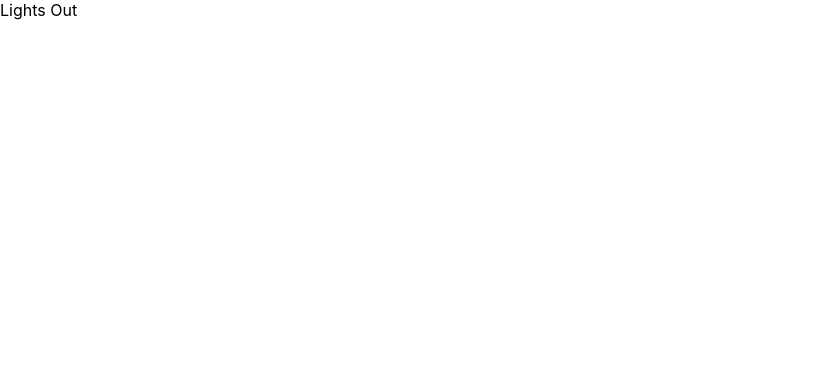
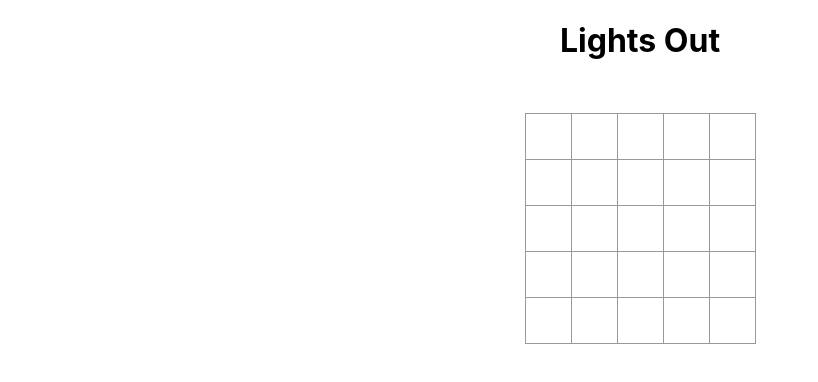
Before and after one commit to will-ferens/lights-out, a React (Create React App) app: page / in a window 1280 px wide. Shown: the top 382 px of the page, without its empty margins (0-818 px from the left). Built offline with nearby package versions, Linux system fonts and the light colour scheme.

Commit message:
wired rows and cells with props, on cellclick returns indecies

```diff
--- a/src/components/App/App.js
+++ b/src/components/App/App.js
@@ -1,11 +1,21 @@
 import React from "react";
+import styled from "styled-components";
+
 import Header from "../Header/Header";
+import Board from "../Board/Board";
 
+const AppContainer = styled.div`
+  display: flex;
+  flex-direction: column;
+  align-items: center;
+
+`
 const App = () => {
   return (
-    <div>
+    <AppContainer>
       <Header />
-    </div>
+      <Board />
+    </AppContainer>
   );
 };
 
--- a/src/components/Board/Board.js
+++ b/src/components/Board/Board.js
@@ -1,10 +1,32 @@
-import React from "react";
+import React, { useState } from "react";
 import styled from "styled-components";
 
-const BoardContainer = styled.section``;
+import Row from "./Row/Row";
+
+const BoardContainer = styled.section`
+`;
 
 const Board = () => {
-  return <BoardContainer></BoardContainer>;
+  const [gameState, setGameState] = useState(Array(5).fill().map(_ => Array(5).fill(0)))
+  function onCellClick(x, y) {
+    console.log(`x: ${x}, y: ${y}`)
+  }
+  return (
+    <BoardContainer>
+      {
+        gameState.map((row, index) => {
+          return (
+            <Row
+              key={`row_${index}`}
+              rowIndex={index}
+              gameState={gameState}
+              onCellClick={onCellClick}
+            />
+          )
+        })
+      }
+    </BoardContainer>
+  );
 };
 
 export default Board;
--- a/src/components/Board/Cell/Cell.js
+++ b/src/components/Board/Cell/Cell.js
@@ -1,10 +1,23 @@
-import React from 'react'
-import styled from "styled-components"
+import React from "react";
+import styled from "styled-components";
 
-const CellContainer = styled.div``
+const CellContainer = styled.div`
+  background: #fff;
+  border: 1px solid #999;
+  float: left;
+  font-size: 24px;
+  font-weight: bold;
+  line-height: 45px;
+  height: 45px;
+  margin-right: -1px;
+  margin-top: -1px;
+  padding: 0;
+  text-align: center;
+  width: 45px;
+`;
 
-const Cell = () => {
-  return <CellContainer />
-}
+const Cell = ({ rowIndex, cellIndex, onCellClick }) => {
+  return <CellContainer onClick={() => onCellClick(rowIndex, cellIndex)}/>;
+};
 
-export default Cell
+export default Cell;
--- a/src/components/Board/Row/Row.js
+++ b/src/components/Board/Row/Row.js
@@ -1,11 +1,34 @@
 import React from "react";
+import styled from "styled-components";
 
-import styled from "styled-components"
+import Cell from "../Cell/Cell"
 
-const RowContainer = styled.div``
+const RowContainer = styled.div`
+  &:after {
+    clear: both;
+    content: "";
+    display: table;
+  }
+`;
 
-const Row = () => {
-  return <RowContainer></RowContainer>
-}
+const Row = ({ gameState, rowIndex, onCellClick }) => {
+  return (
+    <RowContainer>
+      {
+        gameState.map((cell, cellIndex) => {
+            return (
+              <Cell
+                key={`cell_${rowIndex}_${cellIndex}`}
+                rowIndex={rowIndex}
+                cellIndex={cellIndex}
+                onCellClick={onCellClick}
+                content={cell}
+              />
+          )
+        })
+      }
+    </RowContainer>
+  );
+};
 
-export default Row
+export default Row;
--- a/src/components/Header/Header.js
+++ b/src/components/Header/Header.js
@@ -1,7 +1,17 @@
 import React from "react";
+import styled from "styled-components";
+
+const HeaderContainer = styled.div`
+padding-bottom: 32px;
+`
+const HeaderTitle = styled.h1``
 
 const Header = () => {
-  return <div>Lights Out</div>;
+  return (
+    <HeaderContainer>
+      <HeaderTitle>Lights Out</HeaderTitle>
+    </HeaderContainer>
+  );
 };
 
 export default Header;
```
Also changed, not shown: src/constants/gameParams.js (added).
